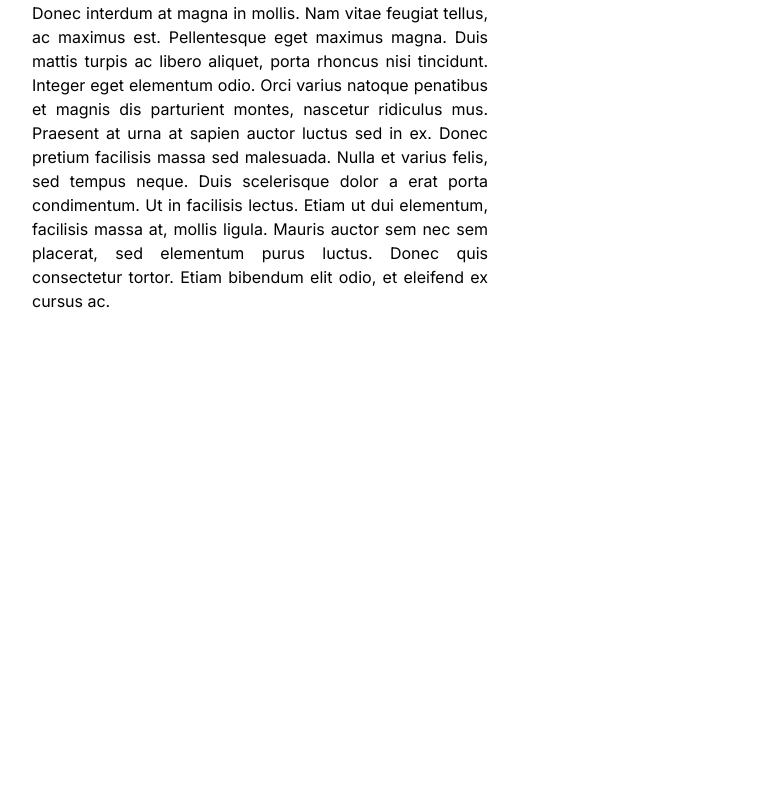
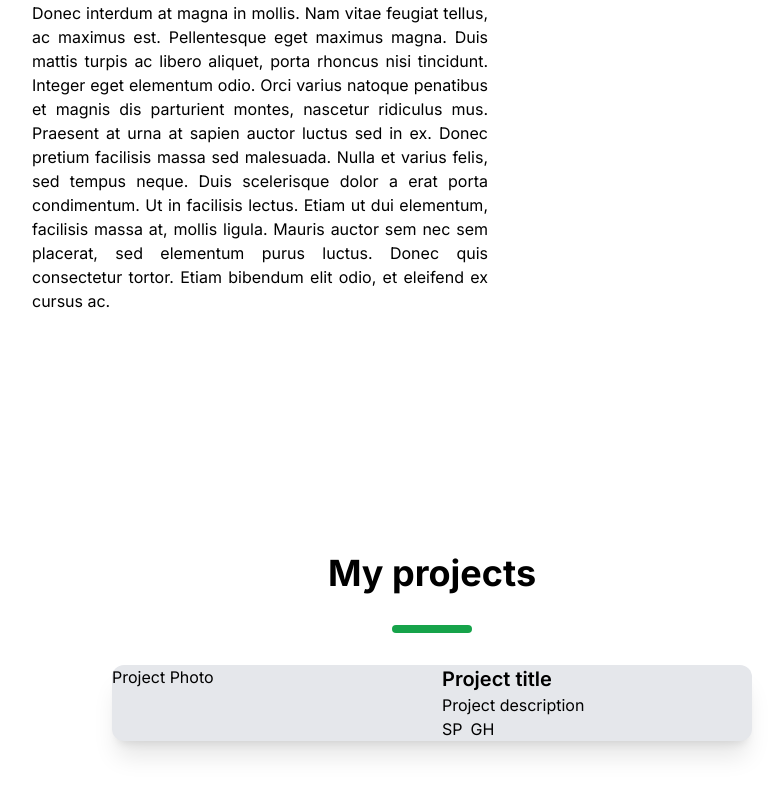
Before and after one commit to JJayJohnny/PortfolioWebsite, a Next.js app: page / in a window 1280 px wide. Shown: the part 1247-2042 px from the top of the page, without its empty margins (208-991 px from the left). Before the commit the page ends 1800 px from the top, so only its background shows below. Built offline with nearby package versions, Linux system fonts and the light colour scheme.

Commit message:
added project card component

```diff
--- a/app/page.jsx
+++ b/app/page.jsx
@@ -1,12 +1,14 @@
 import Image from 'next/image'
 import Bio from '@/components/Bio'
 import About from '@/components/About'
+import Projects from '@/components/Projects'
 
 export default function Home() {
   return (
     <main>
       <Bio/>
       <About/>
+      <Projects/>
     </main>
   )
 }
--- a/components/Navbar.jsx
+++ b/components/Navbar.jsx
@@ -44,7 +44,7 @@ const Navbar = () => {
             </div>
             <nav className={`flex space-x-6 ${navbar ? 'max-md:block' : 'max-md:hidden'}`}>
                 {NAV_ITEMS.map((item, idx) => {
-                    return <Link key={idx} to={item.page} activeClass="active" spy={true} smooth={true} offset={-100} duration={500}>{item.label}</Link>
+                    return <Link key={idx} to={item.page} activeClass="active" spy={true} smooth={true} offset={-150} duration={500}>{item.label}</Link>
                 })}
             </nav>
             <nav className={`flex space-x-2 items-center justify-center ${navbar ? 'max-md:block' : 'max-md:hidden'}`}>
--- /dev/null
+++ b/components/ProjectCard.jsx
@@ -0,0 +1,20 @@
+import React from "react";
+import Image from "next/image";
+
+const ProjectCard = () => {
+    return(
+        <div className="flex flex-row justify-between md:w-1/2 w-4/5 mx-auto space-x-5 shadow-xl rounded-xl bg-gray-200 dark:bg-gray-800">
+            <div className="w-1/2">Project Photo</div>
+            <div className="justify-start text-start w-1/2">
+                <h3 className="font-semibold text-xl">Project title</h3>
+                <p>Project description</p>
+                <div className="flex flex-row justify-start space-x-2">
+                    <a href='/' target="_blank">SP</a>
+                    <a href='/' target="_blank">GH</a>
+                </div>
+            </div>
+        </div>
+    )
+}
+
+export default ProjectCard
--- /dev/null
+++ b/components/Projects.jsx
@@ -0,0 +1,16 @@
+import React from "react";
+import ProjectCard from "./ProjectCard";
+
+const Projects = () => {
+    return(
+        <section id="projects" className="my-60">
+            <h1 className="text-center text-4xl font-bold">
+                My projects
+                <hr className="w-20 h-2 mx-auto my-8 bg-green-600 border-0 rounded"></hr>
+            </h1>
+            <ProjectCard/>
+        </section>
+    )
+}
+
+export default Projects
```
